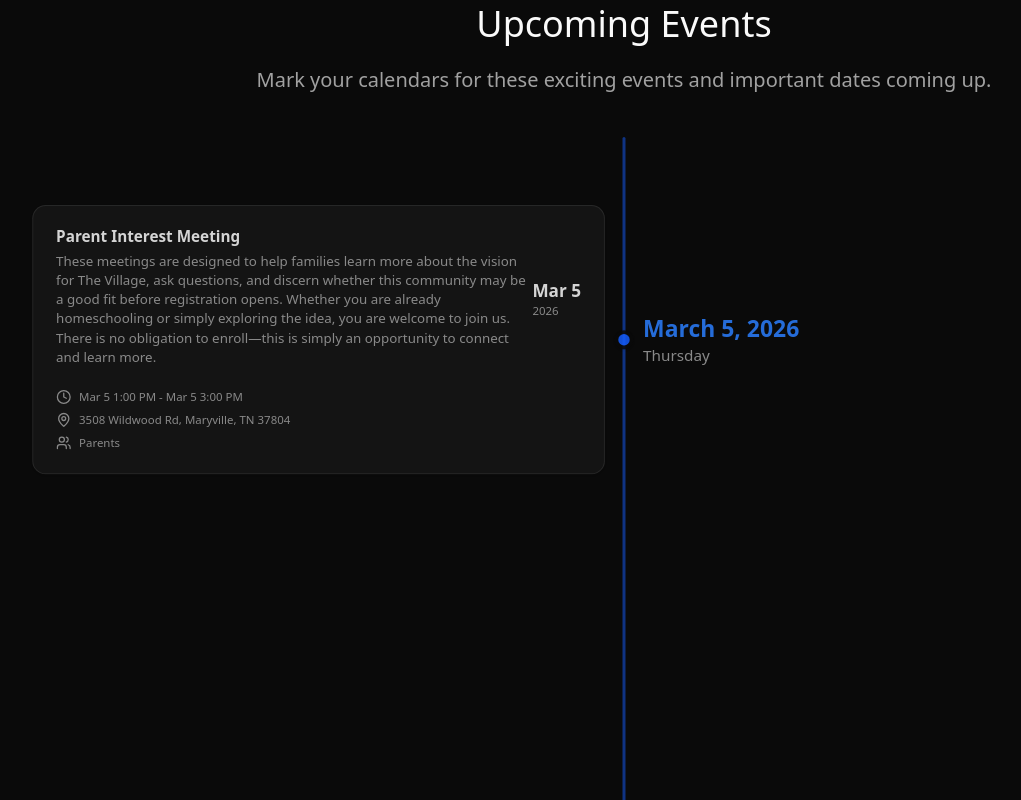
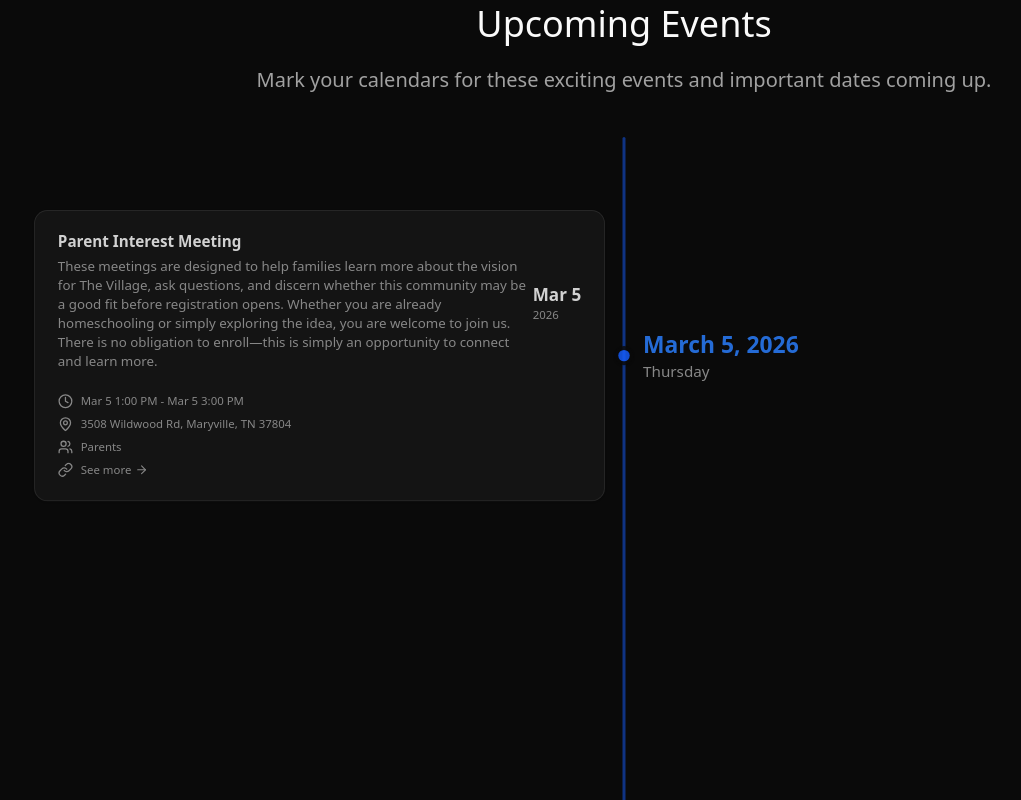
Before and after one commit to hwoodall30/The-Village, a SvelteKit app: page /events in a window 1280 px wide. Shown: the part 540-1340 px from the top of the page, without its empty margins (16-1037 px from the left). Built offline with nearby package versions, Linux system fonts and the light colour scheme.

Commit message:
Add event.link

```diff
--- a/src/lib/data/events.json
+++ b/src/lib/data/events.json
@@ -5,7 +5,8 @@
 		"start_time": "2026-03-05T18:00:00.000",
 		"end_time": "2026-03-05T20:00:00.000",
 		"location": "3508 Wildwood Rd, Maryville, TN 37804",
-		"attendees": "Parents"
+		"attendees": "Parents",
+		"link": "https://schools.mybrightwheel.com/paperwork/sign-ups/b14f6369-7d2b-4078-a88a-7e2d7ffeb9ca/share"
 	},
 	{
 		"title": "Parent Interest Meeting",
@@ -13,7 +14,8 @@
 		"start_time": "2026-03-10T18:00:00.000",
 		"end_time": "2026-03-10T20:00:00.000",
 		"location": "3508 Wildwood Rd, Maryville, TN 37804",
-		"attendees": "Parents"
+		"attendees": "Parents",
+		"link": "https://schools.mybrightwheel.com/paperwork/sign-ups/b14f6369-7d2b-4078-a88a-7e2d7ffeb9ca/share"
 	},
 	{
 		"title": "Priority Enrollment Registration",
--- a/src/lib/types/events.ts
+++ b/src/lib/types/events.ts
@@ -5,4 +5,5 @@ export type Event = {
 	attendees: string;
 	start_time: string;
 	end_time: string;
+	link: string;
 };
--- a/src/routes/(main-layout)/events/+page.svelte
+++ b/src/routes/(main-layout)/events/+page.svelte
@@ -17,7 +17,7 @@
 	import type { Event } from '$lib/types/events';
 	import { cn } from '$lib/utils';
 	import Icon from '@iconify/svelte';
-	import { Clock, MapPin, Users } from '@lucide/svelte';
+	import { Clock, MapPin, Users, Link, ArrowRight } from '@lucide/svelte';
 	import { SvelteDate } from 'svelte/reactivity';
 
 	let sortedEvents = $derived(
@@ -69,7 +69,7 @@
 					Check back later.
 				</div>
 			{:else}
-				<div class="relative -z-1 mt-10 flex w-full flex-col items-center">
+				<div class="relative mt-10 flex w-full flex-col items-center">
 					<div
 						class="absolute inset-y-0 left-1/2 hidden h-full w-0.75 -translate-x-1/2 rounded-full bg-blue-600/50 lg:block"
 					></div>
@@ -146,6 +146,21 @@
 												<Users class="h-4 w-4" />
 												{event.attendees}
 											</div>
+										{/if}
+
+										{#if event.link}
+											<a
+												class="group flex w-fit items-center gap-2 text-xs text-muted-foreground"
+												href={event.link}
+												target="_blank"
+												rel="noreferrer"
+											>
+												<Link class="h-4 w-4" />
+												<span class="group-hover:underline">See more</span>
+												<ArrowRight
+													class="size-3.5 -translate-x-1 transition-transform group-hover:translate-x-0"
+												/>
+											</a>
 										{/if}
 									</CardContent>
 								</Card>
```
